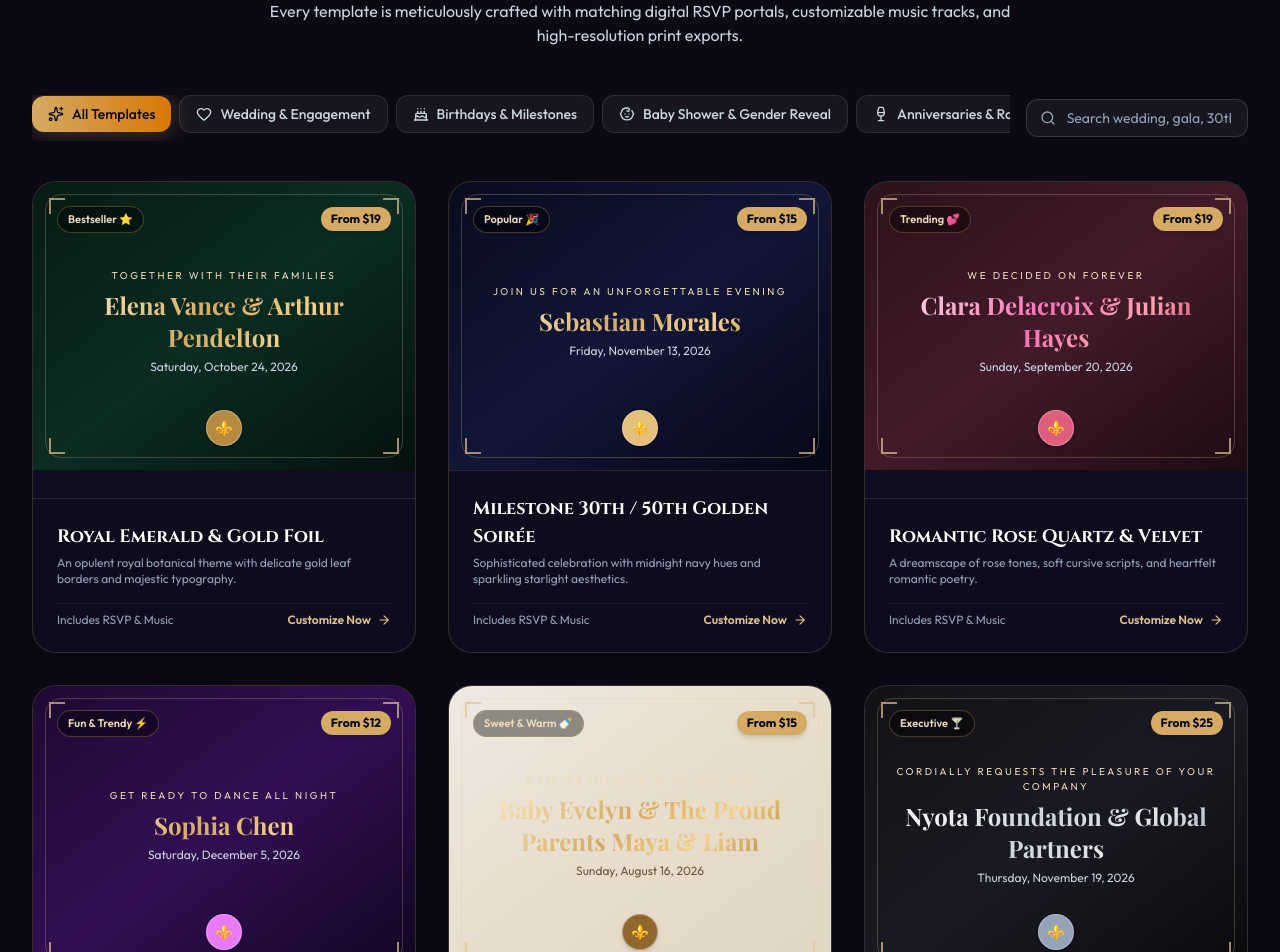
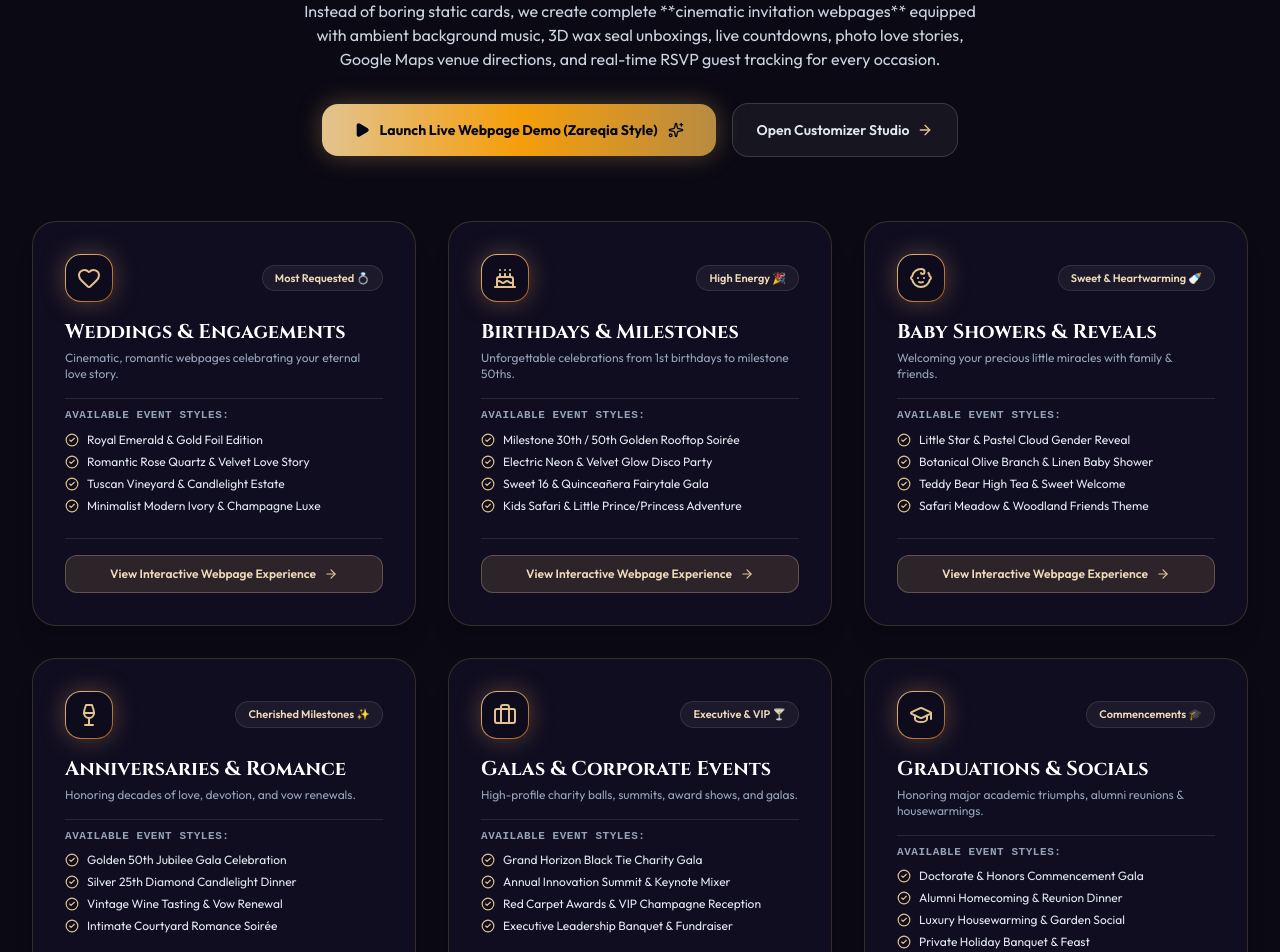
Before and after one commit to nerveshot/nyota, a React (Vite) app: page / in a window 1280 px wide. Shown: the part 1200-2152 px from the top of the page. Built offline with nearby package versions, Linux system fonts and the light colour scheme; no server answers; the database is empty; a web font is replaced by a local one.

Commit message:
Update homepage to feature custom invitations for all events with names of all templates and direct Zareqia-style live webpage demo

```diff
--- a/src/App.jsx
+++ b/src/App.jsx
@@ -93,6 +93,7 @@ export default function App() {
         onOpenPricing={() => setPricingOpen(true)}
         activeSection={currentView === 'studio' ? 'studio' : 'landing'}
         onNavigate={handleNavigate}
+        onOpenWebpageDemo={() => setWebpageDemoOpen(true)}
       />
 
       {/* Main Content Area */}
@@ -102,15 +103,15 @@ export default function App() {
             {/* Hero Section */}
             <Hero
               onOpenStudio={() => handleOpenStudio()}
-              onExploreTemplates={() => handleNavigate('templates')}
+              onExploreTemplates={() => handleNavigate('events')}
               onPreviewDemoEnvelope={() => setDemoEnvelopeOpen(true)}
               onPreviewZareqiaWebpage={() => setWebpageDemoOpen(true)}
             />
 
-            {/* Template Gallery Catalog */}
+            {/* Custom Events & Occasions Showcase */}
             <TemplateGallery
-              onSelectTemplate={(template) => handleOpenStudio(template)}
-              onQuickPreview={handleQuickPreview}
+              onOpenStudio={() => handleOpenStudio()}
+              onOpenWebpageDemo={() => setWebpageDemoOpen(true)}
             />
 
             {/* Interactive RSVP & Guest Portal Demo Section */}
--- a/src/components/Navbar.jsx
+++ b/src/components/Navbar.jsx
@@ -2,7 +2,7 @@ import React, { useState, useEffect } from 'react';
 import { Sparkles, Heart, Music, Volume2, VolumeX, Crown, Menu, X, ArrowRight } from 'lucide-react';
 import { musicEngine } from '../utils/audioPlayer';
 
-export default function Navbar({ onOpenStudio, onOpenPricing, activeSection, onNavigate }) {
+export default function Navbar({ onOpenStudio, onOpenPricing, activeSection, onNavigate, onOpenWebpageDemo }) {
   const [isScrolled, setIsScrolled] = useState(false);
   const [isPlayingMusic, setIsPlayingMusic] = useState(false);
   const [mobileMenuOpen, setMobileMenuOpen] = useState(false);
@@ -56,12 +56,19 @@ export default function Navbar({ onOpenStudio, onOpenPricing, activeSection, onN
         {/* Desktop Navigation Links */}
         <div className="hidden md:flex items-center gap-8 text-sm font-medium">
           <button
-            onClick={() => onNavigate('templates')}
+            onClick={() => onNavigate('events')}
             className={`transition-colors hover:text-champagne-400 ${
-              activeSection === 'templates' ? 'text-champagne-400 font-semibold' : 'text-slate-300'
+              activeSection === 'events' ? 'text-champagne-400 font-semibold' : 'text-slate-300'
             }`}
           >
-            Templates & Themes
+            Events & Occasions
+          </button>
+          <button
+            onClick={onOpenWebpageDemo}
+            className="text-champagne-300 hover:text-champagne-200 flex items-center gap-1 font-semibold"
+          >
+            <Sparkles className="w-3.5 h-3.5 text-champagne-400" />
+            <span>Live Webpage Demo</span>
           </button>
           <button
             onClick={onOpenStudio}
@@ -72,12 +79,12 @@ export default function Navbar({ onOpenStudio, onOpenPricing, activeSection, onN
             Customizer Studio
           </button>
           <button
-            onClick={() => onNavigate('features')}
+            onClick={() => onNavigate('rsvp')}
             className={`transition-colors hover:text-champagne-400 ${
-              activeSection === 'features' ? 'text-champagne-400 font-semibold' : 'text-slate-300'
+              activeSection === 'rsvp' ? 'text-champagne-400 font-semibold' : 'text-slate-300'
             }`}
           >
-            RSVP & Envelope Experience
+            RSVP & Guestbook
           </button>
           <button
             onClick={onOpenPricing}
@@ -85,7 +92,7 @@ export default function Navbar({ onOpenStudio, onOpenPricing, activeSection, onN
               activeSection === 'pricing' ? 'text-champagne-400 font-semibold' : 'text-slate-300'
             }`}
           >
-            Pricing & Monetization
+            Pricing & Packages
           </button>
           <button
             onClick={() => onNavigate('faq')}
--- a/src/components/TemplateGallery.jsx
+++ b/src/components/TemplateGallery.jsx
@@ -1,195 +1,206 @@
-import React, { useState } from 'react';
+import React from 'react';
 import {
-  Sparkles, Heart, Cake, Baby, Wine, Briefcase, Search,
-  ArrowRight, Eye, Check, SlidersHorizontal
+  Sparkles, Heart, Cake, Baby, Wine, Briefcase, GraduationCap,
+  ArrowRight, CheckCircle2, Play, Music, Users, Calendar, MapPin
 } from 'lucide-react';
-import { TEMPLATE_CATEGORIES, INVITATION_TEMPLATES, COLOR_THEMES } from '../data/templates';
 
-const iconMap = {
-  Sparkles,
-  Heart,
-  Cake,
-  Baby,
-  Wine,
-  Briefcase,
-};
-
-export default function TemplateGallery({ onSelectTemplate, onQuickPreview }) {
-  const [activeCategory, setActiveCategory] = useState('all');
-  const [searchQuery, setSearchQuery] = useState('');
-
-  const filteredTemplates = INVITATION_TEMPLATES.filter((tpl) => {
-    const matchesCat = activeCategory === 'all' || tpl.category === activeCategory;
-    const matchesSearch =
-      tpl.name.toLowerCase().includes(searchQuery.toLowerCase()) ||
-      tpl.tagline.toLowerCase().includes(searchQuery.toLowerCase()) ||
-      tpl.defaults.primaryNames.toLowerCase().includes(searchQuery.toLowerCase());
-    return matchesCat && matchesSearch;
-  });
+export default function TemplateGallery({ onOpenStudio, onOpenWebpageDemo }) {
+  const eventCategories = [
+    {
+      id: 'wedding',
+      title: 'Weddings & Engagements',
+      icon: Heart,
+      badge: 'Most Requested 💍',
+      tagline: 'Cinematic, romantic webpages celebrating your eternal love story.',
+      templates: [
+        'Royal Emerald & Gold Foil Edition',
+        'Romantic Rose Quartz & Velvet Love Story',
+        'Tuscan Vineyard & Candlelight Estate',
+        'Minimalist Modern Ivory & Champagne Luxe'
+      ],
+      color: 'from-emerald-950 via-[#0B2E21] to-[#04120D]',
+      accent: 'border-champagne-400/40 text-champagne-300',
+    },
+    {
+      id: 'birthday',
+      title: 'Birthdays & Milestones',
+      icon: Cake,
+      badge: 'High Energy 🎉',
+      tagline: 'Unforgettable celebrations from 1st birthdays to milestone 50ths.',
+      templates: [
+        'Milestone 30th / 50th Golden Rooftop Soirée',
+        'Electric Neon & Velvet Glow Disco Party',
+        'Sweet 16 & Quinceañera Fairytale Gala',
+        'Kids Safari & Little Prince/Princess Adventure'
+      ],
+      color: 'from-[#1E1238] via-[#2D164E] to-[#0D071B]',
+      accent: 'border-purple-400/40 text-purple-300',
+    },
+    {
+      id: 'babyshower',
+      title: 'Baby Showers & Reveals',
+      icon: Baby,
+      badge: 'Sweet & Heartwarming 🍼',
+      tagline: 'Welcoming your precious little miracles with family & friends.',
+      templates: [
+        'Little Star & Pastel Cloud Gender Reveal',
+        'Botanical Olive Branch & Linen Baby Shower',
+        'Teddy Bear High Tea & Sweet Welcome',
+        'Safari Meadow & Woodland Friends Theme'
+      ],
+      color: 'from-[#2B1E16] via-[#3D281D] to-[#170E09]',
+      accent: 'border-amber-400/40 text-amber-300',
+    },
+    {
+      id: 'anniversary',
+      title: 'Anniversaries & Romance',
+      icon: Wine,
+      badge: 'Cherished Milestones ✨',
+      tagline: 'Honoring decades of love, devotion, and vow renewals.',
+      templates: [
+        'Golden 50th Jubilee Gala Celebration',
+        'Silver 25th Diamond Candlelight Dinner',
+        'Vintage Wine Tasting & Vow Renewal',
+        'Intimate Courtyard Romance Soirée'
+      ],
+      color: 'from-[#2D121B] via-[#451B2A] to-[#1F0B12]',
+      accent: 'border-rose-400/40 text-rose-300',
+    },
+    {
+      id: 'corporate',
+      title: 'Galas & Corporate Events',
+      icon: Briefcase,
+      badge: 'Executive & VIP 🍸',
+      tagline: 'High-profile charity balls, summits, award shows, and galas.',
+      templates: [
+        'Grand Horizon Black Tie Charity Gala',
+        'Annual Innovation Summit & Keynote Mixer',
+        'Red Carpet Awards & VIP Champagne Reception',
+        'Executive Leadership Banquet & Fundraiser'
+      ],
+      color: 'from-[#121215] via-[#1C1C24] to-[#0A0A0C]',
+      accent: 'border-slate-400/40 text-slate-200',
+    },
+    {
+      id: 'graduation',
+      title: 'Graduations & Socials',
+      icon: GraduationCap,
+      badge: 'Commencements 🎓',
+      tagline: 'Honoring major academic triumphs, alumni reunions & housewarmings.',
+      templates: [
+        'Doctorate & Honors Commencement Gala',
+        'Alumni Homecoming & Reunion Dinner',
+        'Luxury Housewarming & Garden Social',
+        'Private Holiday Banquet & Feast'
+      ],
+      color: 'from-[#0B1E2B] via-[#102C3F] to-[#051119]',
+      accent: 'border-cyan-400/40 text-cyan-300',
+    }
+  ];
 
   return (
-    <section id="templates-section" className="py-20 relative">
-      <div className="max-w-7xl mx-auto px-4 sm:px-6 lg:px-8">
+    <section id="events-section" className="py-20 relative">
+      <div className="max-w-7xl mx-auto px-4 sm:px-6 lg:px-8 space-y-16">
 
-        {/* Header Title */}
-        <div className="text-center max-w-3xl mx-auto space-y-4 mb-12">
+        {/* Section Header */}
+        <div className="text-center max-w-3xl mx-auto space-y-4">
           <div className="inline-flex items-center gap-2 px-3.5 py-1 rounded-full bg-champagne-500/10 border border-champagne-500/30 text-champagne-300 text-xs font-semibold uppercase tracking-wider">
             <Sparkles className="w-3.5 h-3.5 text-champagne-400" />
-            <span>Curated Designer Templates</span>
+            <span>Bespoke Digital Invitations</span>
           </div>
-          <h2 className="text-3xl sm:text-4xl lg:text-5xl font-cinzel font-bold text-white">
-            Choose Your <span className="gold-gradient-text">Signature Style</span>
+
+          <h2 className="text-3xl sm:text-4xl lg:text-5xl font-cinzel font-bold text-white leading-tight">
+            We Make Custom Invitations <br />
+            <span className="gold-gradient-text">For All Your Special Events</span>
           </h2>
-          <p className="text-sm sm:text-base text-slate-300">
-            Every template is meticulously crafted with matching digital RSVP portals,
-            customizable music tracks, and high-resolution print exports.
+
+          <p className="text-sm sm:text-base text-slate-300 leading-relaxed max-w-2xl mx-auto">
+            Instead of boring static cards, we create complete **cinematic invitation webpages** equipped with
+            ambient background music, 3D wax seal unboxings, live countdowns, photo love stories, Google Maps venue directions,
+            and real-time RSVP guest tracking for every occasion.
           </p>
+
+          {/* Featured Live Webpage Demo CTA Banner */}
+          <div className="pt-4 flex flex-col sm:flex-row items-center justify-center gap-4">
+            <button
+              onClick={onOpenWebpageDemo}
+              className="w-full sm:w-auto px-8 py-4 rounded-2xl bg-gradient-to-r from-champagne-400 via-amber-500 to-champagne-600 text-slate-950 font-bold text-sm shadow-glow-gold hover:opacity-95 transition-all flex items-center justify-center gap-2.5 group"
+            >
+              <Play className="w-4 h-4 text-slate-950 fill-slate-950" />
+              <span>Launch Live Webpage Demo (Zareqia Style)</span>
+              <Sparkles className="w-4 h-4 text-slate-950 group-hover:rotate-12 transition-transform" />
+            </button>
+
+            <button
+              onClick={onOpenStudio}
+              className="w-full sm:w-auto px-6 py-4 rounded-2xl bg-white/5 hover:bg-white/10 text-slate-200 font-semibold text-sm border border-white/15 transition-all flex items-center justify-center gap-2"
+            >
+              <span>Open Customizer Studio</span>
+              <ArrowRight className="w-4 h-4 text-champagne-400" />
+            </button>
+          </div>
         </div>
 
-        {/* Category Filters & Search */}
-        <div className="flex flex-col md:flex-row items-center justify-between gap-4 mb-10">
-
-          {/* Category Pills */}
-          <div className="flex items-center gap-2 overflow-x-auto pb-2 w-full md:w-auto scrollbar-none">
-            {TEMPLATE_CATEGORIES.map((cat) => {
-              const IconComp = iconMap[cat.icon] || Sparkles;
-              const isActive = activeCategory === cat.id;
-              return (
-                <button
-                  key={cat.id}
-                  onClick={() => setActiveCategory(cat.id)}
-                  className={`flex items-center gap-2 px-4 py-2 rounded-xl text-xs sm:text-sm font-medium whitespace-nowrap transition-all ${
-                    isActive
-                      ? 'bg-gradient-to-r from-champagne-500 to-amber-600 text-slate-950 font-bold shadow-glow-gold'
-                      : 'bg-white/5 text-slate-300 hover:bg-white/10 hover:text-white border border-white/10'
-                  }`}
-                >
-                  <IconComp className="w-4 h-4" />
-                  <span>{cat.label}</span>
-                </button>
-              );
-            })}
-          </div>
-
-          {/* Search Bar */}
-          <div className="relative w-full md:w-72">
-            <Search className="w-4 h-4 absolute left-3.5 top-1/2 -translate-y-1/2 text-slate-400" />
-            <input
-              type="text"
-              value={searchQuery}
-              onChange={(e) => setSearchQuery(e.target.value)}
-              placeholder="Search wedding, gala, 30th..."
-              className="w-full pl-10 pr-4 py-2 bg-white/5 border border-white/15 rounded-xl text-xs sm:text-sm text-white placeholder-slate-400 focus:outline-none focus:border-champagne-500/60 focus:ring-1 focus:ring-champagne-500/50"
-            />
-          </div>
-
-        </div>
-
-        {/* Templates Grid */}
+        {/* Event Occasions Grid */}
         <div className="grid grid-cols-1 md:grid-cols-2 lg:grid-cols-3 gap-8">
-          {filteredTemplates.map((template) => {
-            const theme = COLOR_THEMES[template.themeId] || COLOR_THEMES.emeraldGold;
-            const isLight = theme.isLight || false;
+          {eventCategories.map((event) => {
+            const IconComp = event.icon;
 
             return (
               <div
-                key={template.id}
-                className="group relative rounded-3xl bg-[#120F24]/80 border border-champagne-500/20 hover:border-champagne-500/50 transition-all duration-300 overflow-hidden shadow-xl hover:shadow-glow-gold flex flex-col justify-between"
+                key={event.id}
+                className="group relative rounded-3xl bg-[#120F24]/80 border border-champagne-500/20 hover:border-champagne-500/50 p-6 sm:p-8 shadow-xl hover:shadow-glow-gold transition-all duration-300 flex flex-col justify-between space-y-6"
               >
-                {/* Visual Card Preview Cardstock Top */}
-                <div className="relative p-6 h-72 flex flex-col justify-between overflow-hidden cursor-pointer"
-                  onClick={() => onSelectTemplate(template)}
-                >
-                  {/* Card Background Gradient */}
-                  <div className={`absolute inset-0 ${theme.bgClass} opacity-95 group-hover:scale-105 transition-transform duration-700`} />
+                <div className="space-y-4">
+                  {/* Top Category Icon & Badge */}
+                  <div className="flex items-center justify-between">
+                    <div className="w-12 h-12 rounded-2xl bg-gradient-to-br from-champagne-400 to-amber-700 p-[1px] shadow-glow-gold flex items-center justify-center">
+                      <div className="w-full h-full bg-[#0E0C1C] rounded-[15px] flex items-center justify-center">
+                        <IconComp className="w-6 h-6 text-champagne-400" />
+                      </div>
+                    </div>
 
-                  {/* Texture & Corner lines */}
-                  <div className="absolute inset-3 border border-champagne-400/25 rounded-2xl pointer-events-none" />
-                  <div className="absolute top-4 left-4 w-4 h-4 border-t-2 border-l-2 border-champagne-400/70" />
-                  <div className="absolute top-4 right-4 w-4 h-4 border-t-2 border-r-2 border-champagne-400/70" />
-                  <div className="absolute bottom-4 left-4 w-4 h-4 border-b-2 border-l-2 border-champagne-400/70" />
-                  <div className="absolute bottom-4 right-4 w-4 h-4 border-b-2 border-r-2 border-champagne-400/70" />
-
-                  {/* Top Badge & Price Pill */}
-                  <div className="relative z-10 flex items-center justify-between">
-                    <span className="px-2.5 py-1 rounded-full bg-black/40 backdrop-blur-md text-[11px] font-semibold text-champagne-300 border border-champagne-500/30">
-                      {template.badge}
-                    </span>
-                    <span className="px-2.5 py-1 rounded-full bg-champagne-500 text-slate-950 font-bold text-xs shadow-md">
-                      From ${template.basePrice}
+                    <span className="px-3 py-1 rounded-full bg-white/5 border border-white/10 text-[11px] font-semibold text-champagne-300">
+                      {event.badge}
                     </span>
                   </div>
 
-                  {/* Card Main Typography Preview */}
-                  <div className="relative z-10 text-center space-y-1.5 my-auto">
-                    <div className="text-[10px] uppercase tracking-[0.25em] text-champagne-300 font-sans">
-                      {template.defaults.tag}
-                    </div>
-                    <h3 className={`text-2xl font-serif font-bold ${
-                      theme.foilType === 'roseGold' ? 'rose-gradient-text' : theme.foilType === 'silver' ? 'silver-gradient-text' : 'gold-gradient-text'
-                    }`}>
-                      {template.defaults.primaryNames}
+                  {/* Title & Description */}
+                  <div>
+                    <h3 className="font-cinzel text-xl font-bold text-white group-hover:text-champagne-300 transition-colors">
+                      {event.title}
                     </h3>
-                    <div className={`text-xs ${isLight ? 'text-[#69563E]' : 'text-slate-300'}`}>
-                      {template.defaults.dateText}
-                    </div>
+                    <p className="text-xs text-slate-400 mt-1">
+                      {event.tagline}
+                    </p>
                   </div>
 
-                  {/* Wax seal watermark */}
-                  <div className="relative z-10 flex justify-center">
-                    <div
-                      className="w-9 h-9 rounded-full flex items-center justify-center text-sm shadow-md border border-white/30"
-                      style={{ backgroundColor: template.sealColor }}
-                    >
-                      ⚜️
+                  {/* Included Event Designs & Templates list */}
+                  <div className="pt-2 border-t border-white/10 space-y-2">
+                    <div className="text-[11px] font-mono uppercase tracking-wider text-slate-400 font-bold">
+                      Available Event Styles:
                     </div>
-                  </div>
 
-                  {/* Hover Quick View Overlay */}
-                  <div className="absolute inset-0 bg-black/60 backdrop-blur-sm opacity-0 group-hover:opacity-100 transition-opacity flex items-center justify-center gap-3 z-20">
-                    <button
-                      onClick={(e) => {
-                        e.stopPropagation();
-                        onQuickPreview(template);
-                      }}
-                      className="px-4 py-2 rounded-xl bg-white/20 hover:bg-white/30 text-white text-xs font-semibold border border-white/30 flex items-center gap-1.5 backdrop-blur-md transition-transform active:scale-95"
-                    >
-                      <Eye className="w-3.5 h-3.5" />
-                      <span>Live Preview</span>
-                    </button>
-                    <button
-                      onClick={() => onSelectTemplate(template)}
-                      className="px-4 py-2 rounded-xl bg-champagne-500 hover:bg-champagne-400 text-slate-950 text-xs font-bold shadow-glow-gold flex items-center gap-1.5 transition-transform active:scale-95"
-                    >
-                      <SlidersHorizontal className="w-3.5 h-3.5" />
-                      <span>Customize</span>
-                    </button>
+                    <div className="space-y-1.5">
+                      {event.templates.map((tplName, idx) => (
+                        <div key={idx} className="flex items-center gap-2 text-xs text-slate-200">
+                          <CheckCircle2 className="w-3.5 h-3.5 text-champagne-400 flex-shrink-0" />
+                          <span className="truncate">{tplName}</span>
+                        </div>
+                      ))}
+                    </div>
                   </div>
                 </div>
 
-                {/* Card Description & Meta Bottom */}
-                <div className="p-6 bg-[#0E0C1C] border-t border-white/10 space-y-4">
-                  <div>
-                    <h4 className="font-cinzel text-lg font-bold text-white group-hover:text-champagne-300 transition-colors">
-                      {template.name}
-                    </h4>
-                    <p className="text-xs text-slate-400 line-clamp-2 mt-1">
-                      {template.tagline}
-                    </p>
-                  </div>
-
-                  <div className="pt-2 border-t border-white/5 flex items-center justify-between">
-                    <div className="text-xs text-slate-400">
-                      Includes RSVP & Music
-                    </div>
-                    <button
-                      onClick={() => onSelectTemplate(template)}
-                      className="inline-flex items-center gap-1.5 text-xs font-semibold text-champagne-400 hover:text-champagne-300 group-hover:translate-x-1 transition-all"
-                    >
-                      <span>Customize Now</span>
-                      <ArrowRight className="w-3.5 h-3.5" />
-                    </button>
-                  </div>
+                {/* Bottom Action Button */}
+                <div className="pt-4 border-t border-white/10">
+                  <button
+                    onClick={onOpenWebpageDemo}
+                    className="w-full py-2.5 px-4 rounded-xl bg-champagne-500/15 hover:bg-champagne-500/25 border border-champagne-400/30 text-champagne-300 text-xs font-semibold flex items-center justify-center gap-2 transition-all group-hover:shadow-glow-gold"
+                  >
+                    <span>View Interactive Webpage Experience</span>
+                    <ArrowRight className="w-3.5 h-3.5 text-champagne-400 group-hover:translate-x-1 transition-transform" />
+                  </button>
                 </div>
 
               </div>
@@ -197,6 +208,27 @@ export default function TemplateGallery({ onSelectTemplate, onQuickPreview }) {
           })}
         </div>
 
+        {/* Custom Event Notice Banner */}
+        <div className="glass-panel p-6 sm:p-8 rounded-3xl border border-champagne-500/30 flex flex-col md:flex-row items-center justify-between gap-6">
+          <div className="space-y-2 text-center md:text-left">
+            <h4 className="font-cinzel text-lg font-bold text-white">
+              Hosting a Unique Celebration or Cultural Tradition?
+            </h4>
+            <p className="text-xs text-slate-300 max-w-xl">
+              We customize language, fonts, multiple ceremonies (e.g. Mehndi, Sangeet, Haldi, Reception, Nikah, Quinceañera),
+              multiple venue coordinates, and personalized music tracks to match your exact vision.
+            </p>
+          </div>
+
+          <button
+            onClick={onOpenStudio}
+            className="px-6 py-3 rounded-xl bg-gradient-to-r from-champagne-400 to-amber-500 text-slate-950 font-bold text-xs shadow-glow-gold flex items-center gap-2 flex-shrink-0"
+          >
+            <Sparkles className="w-4 h-4" />
+            <span>Design Custom Invitation</span>
+          </button>
+        </div>
+
       </div>
     </section>
   );
```
Also changed, not shown: 5 other files (tests, documents, lock files or other folders).
